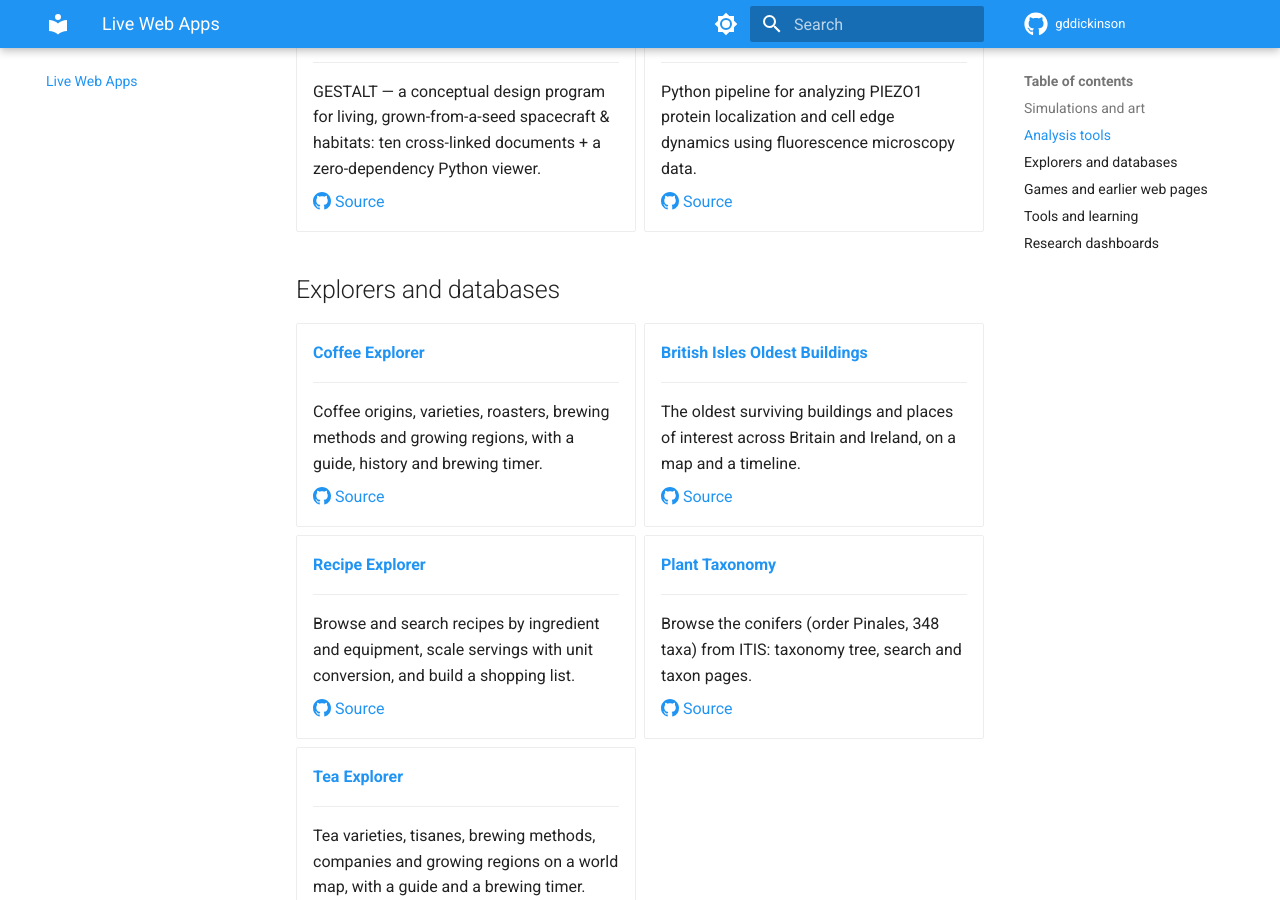
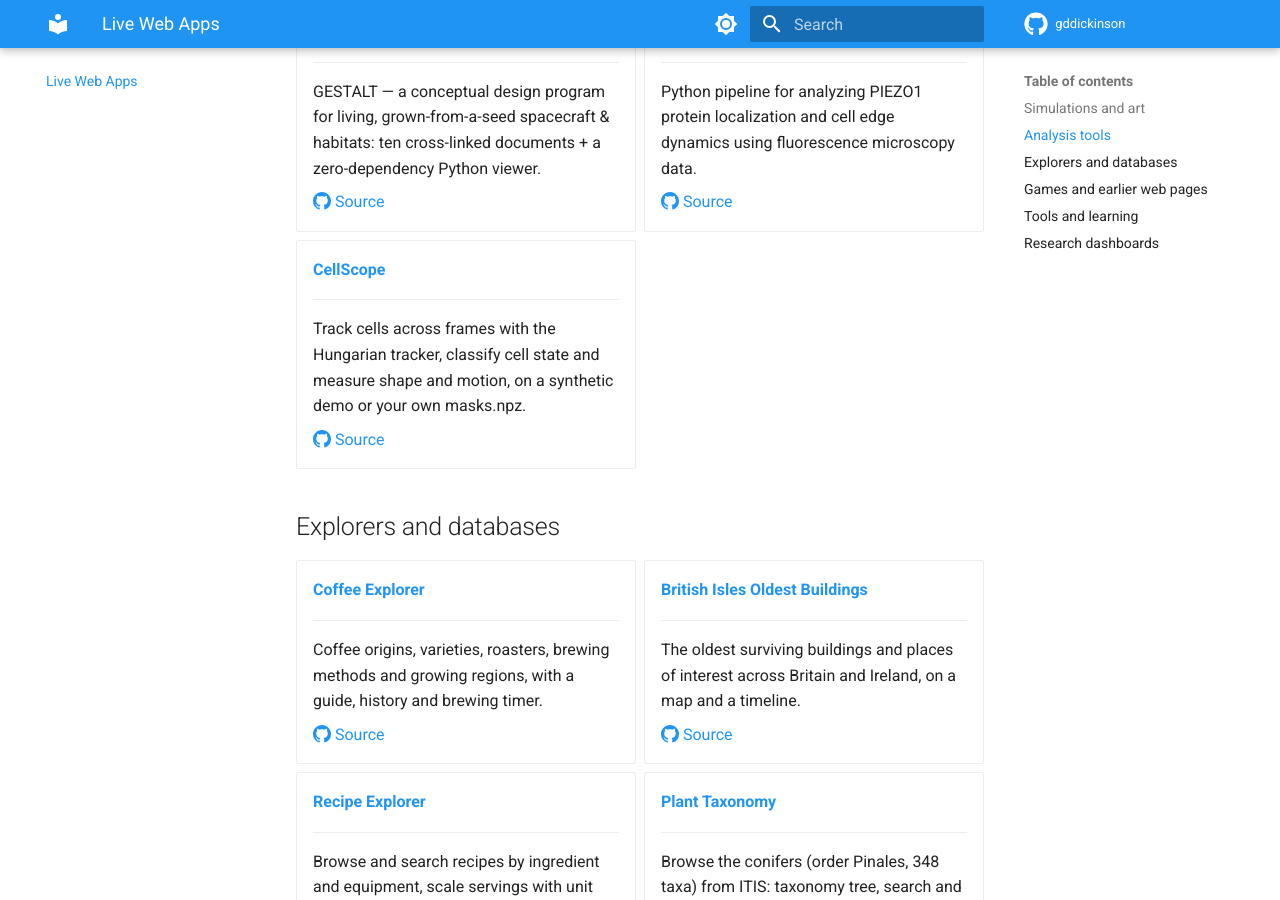
Before and after one commit to gddickinson/gddickinson.github.io, an MkDocs documentation site: the page built from docs/web-apps.md, in a window 1280 px wide and 900 px high, scrolled down 9518 px. Built offline with MkDocs 1.6.1 and Material for MkDocs 9.7.7, drawn with Linux system fonts in a browser that asks for light colours.

Commit message:
Web apps gallery: add ParticleTracker, building-gen, ca_signature_analyzer, calcium_channel_analyzer, calcium_channel_genes, calcium_phylogenomics, cell_curvature_analyzer, cell_edge_analysis_individual_scripts, cell_membrane_dynamics, cellscope_analysis, flika_plugins, ion_channel_genes, ip3r-simulator, ip3r_genes, naadp_binder_genes, naadpr_genes, organic_spacecraft, particle_analysis, pathak_lab, piezo1_decode_magik, textview, thunderstorm_python, web_microview, cellscope, FaceForge, llm_RPG, autonomous_world
Co-Authored-By: Claude Opus 5.5 <noreply@anthropic.com>

```diff
--- a/docs/web-apps.md
+++ b/docs/web-apps.md
@@ -666,6 +666,14 @@ Projects you can use straight from the browser. Each one also runs as a local we
 
     [:octicons-mark-github-16: Source](https://github.com/gddickinson/cell_edge_analysis_individual_scripts)
 
+-   **[CellScope](https://gddickinson.github.io/cellscope/)**
+
+    ---
+
+    Track cells across frames with the Hungarian tracker, classify cell state and measure shape and motion, on a synthetic demo or your own masks.npz.
+
+    [:octicons-mark-github-16: Source](https://github.com/gddickinson/cellscope)
+
 </div>
 
 ## Explorers and databases
```
